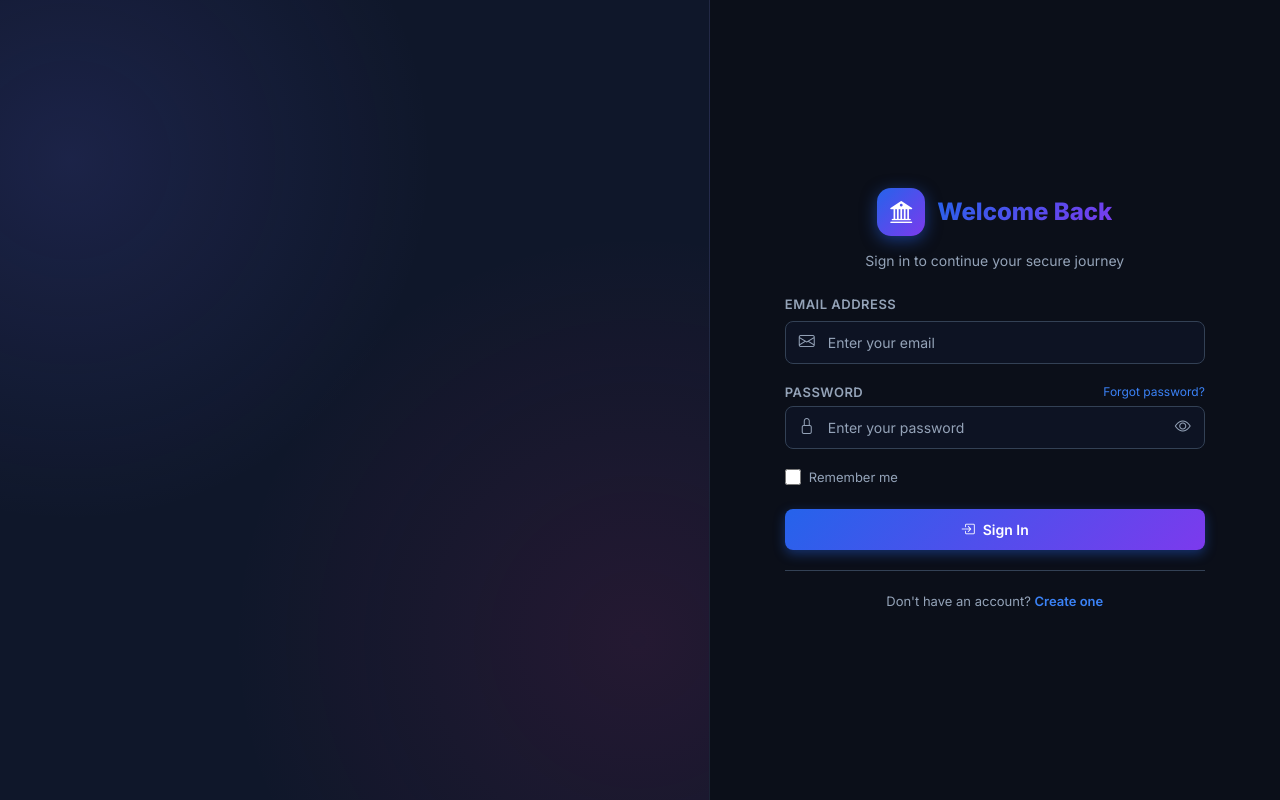
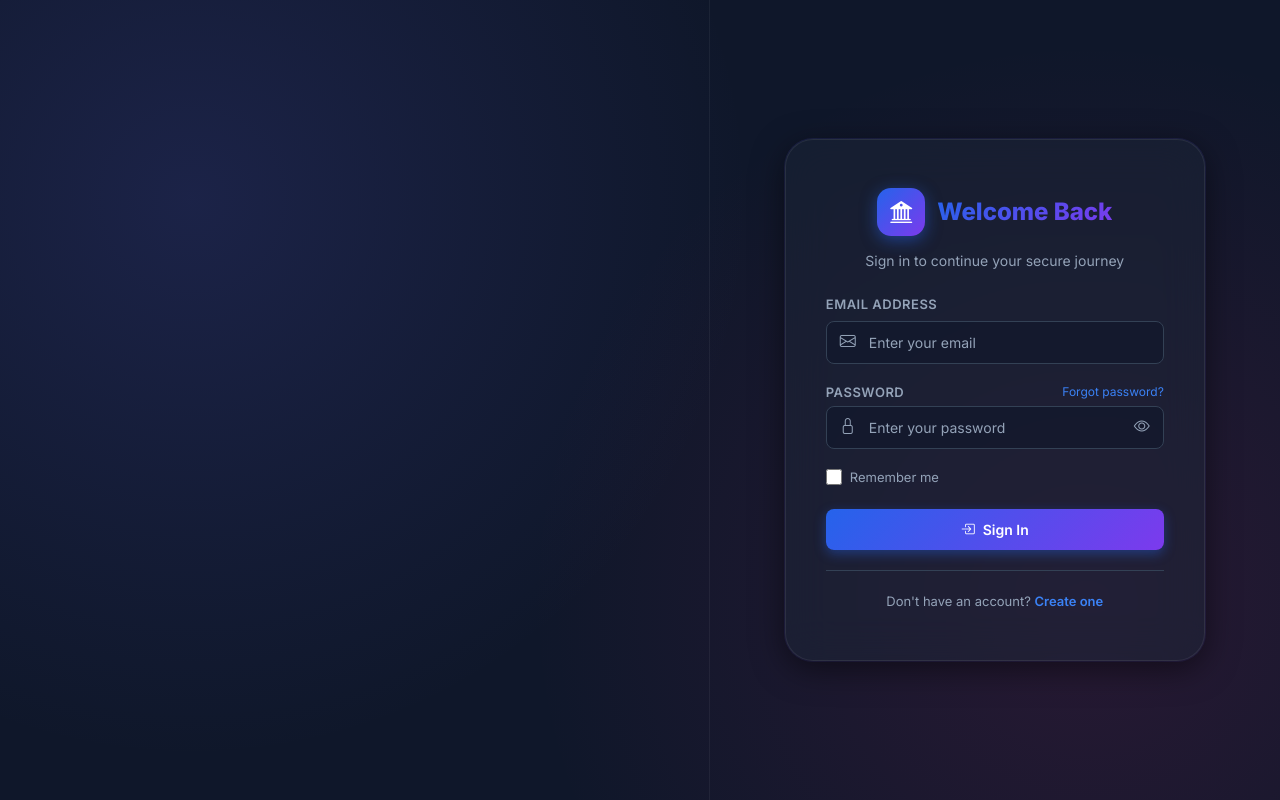
Before and after one commit to Lohanraj/Maverick-Bank, an Angular app in the folder Frontend/: page /login in a window 1280 px wide. Built offline with nearby package versions, Linux system fonts and the light colour scheme.

Commit message:
Wrote card service, limit cap controls, and secure PIN updates

```diff
--- a/Frontend/src/app/pages/login/login.css
+++ b/Frontend/src/app/pages/login/login.css
@@ -3,7 +3,10 @@
   display: flex;
   min-height: 100vh;
   width: 100%;
-  background: var(--dark);
+  background: linear-gradient(135deg, #0f172a 0%, #1e1b4b 50%, #311042 100%);
+  background-image:
+    radial-gradient(circle at 15% 25%, rgba(99, 102, 241, 0.15) 0%, transparent 45%),
+    radial-gradient(circle at 85% 75%, rgba(219, 39, 119, 0.12) 0%, transparent 45%);
   color: white;
 }
 
@@ -14,10 +17,7 @@
   align-items: center;
   justify-content: center;
   padding: 60px;
-  background: linear-gradient(135deg, #0f172a 0%, #1e1b4b 50%, #311042 100%);
-  background-image:
-    radial-gradient(circle at 10% 20%, rgba(99, 102, 241, 0.15) 0%, transparent 40%),
-    radial-gradient(circle at 90% 80%, rgba(219, 39, 119, 0.1) 0%, transparent 45%);
+  background: transparent;
   border-right: 1px solid rgba(255, 255, 255, 0.05);
   position: relative;
 }
@@ -122,17 +122,20 @@
   align-items: center;
   justify-content: center;
   padding: 40px;
-  background: #0b0f19;
+  background: transparent;
 }
 
 .form-panel .auth-card {
+  width: 100%;
   max-width: 420px;
   margin: 0 auto;
-  box-shadow: none;
-  background: transparent;
-  border: none;
-  backdrop-filter: none;
-  padding: 0;
+  background: rgba(30, 41, 59, 0.45);
+  backdrop-filter: blur(20px);
+  -webkit-backdrop-filter: blur(20px);
+  border: 1px solid rgba(255, 255, 255, 0.08);
+  border-radius: var(--radius-xl);
+  padding: 48px 40px;
+  box-shadow: var(--shadow-lg), 0 0 0 1px rgba(99, 102, 241, 0.15);
 }
 
 /* RESPONSIVE */
```
